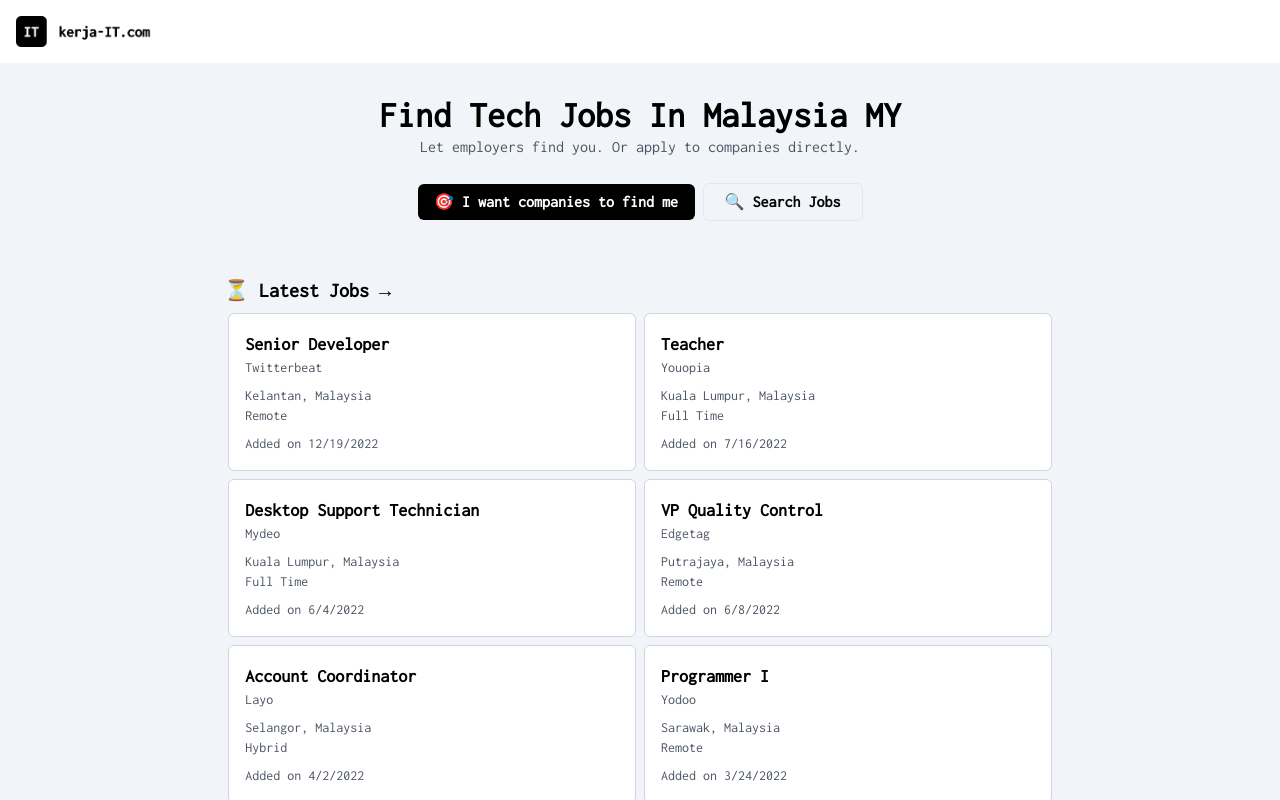
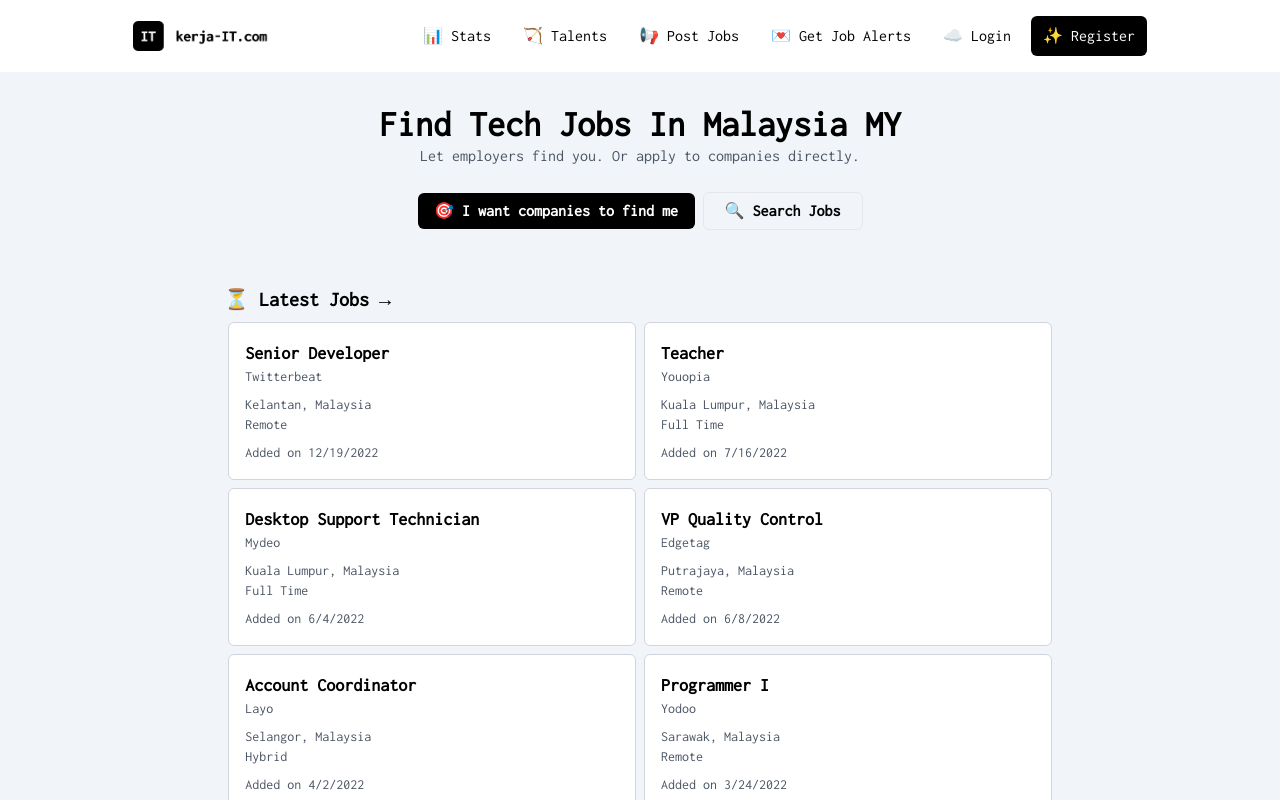
Before and after one commit to afeef97/kerja-it-clone, a React (Vite) app: page / in a window 1280 px wide. Shown: the top 800 px of the page. Built offline with nearby package versions, Linux system fonts and the light colour scheme.

Commit message:
Added links without href yet to header

```diff
--- a/src/components/Header.jsx
+++ b/src/components/Header.jsx
@@ -4,12 +4,12 @@
 
 const Header = () => {
     return (
-        <div className="flex justify-between items-center p-4">
-            <div>
+        <div className="flex justify-between lg:justify-center items-center lg:gap-32 p-4">
+            <div className="flex-shrink max-w-[150px]">
                 <img
                     src={logo}
                     alt="Kerja IT logo"
-                    className="w-[150px]"
+                    className=""
                 />
             </div>
             <div>
--- a/src/components/Navigation.jsx
+++ b/src/components/Navigation.jsx
@@ -2,14 +2,54 @@
 import Button from "./shared/Buttons";
 
 const Navigation = () => {
+    const linkClass =
+        "transition duration-300 whitespace-nowrap hover:bg-gray-200 px-3 py-2 rounded-md";
+
     return (
         <div className="w-full">
             {/* TODO: Add navigation functionality */}
             <Button
                 variation="ghost"
-                customStyle="w-full text-2xl md:hidden py-1 px-2">
+                customStyle="w-full text-3xl md:hidden py-1 px-2">
                 <i className="bi bi-list"></i>
             </Button>
+
+            <div className="hidden md:flex md:gap-2">
+                <a
+                    href=""
+                    className={linkClass}>
+                    📊 Stats
+                </a>
+                <a
+                    href=""
+                    className={linkClass}>
+                    🏹 Talents
+                </a>
+                <a
+                    href=""
+                    className={linkClass}>
+                    📢 Post Jobs
+                </a>
+                <a
+                    href=""
+                    className={linkClass}>
+                    💌 Get Job Alerts
+                </a>
+                <a
+                    href=""
+                    className={linkClass}>
+                    ☁️ Login
+                </a>
+                <a
+                    href=""
+                    className={
+                        linkClass +
+                        " " +
+                        "bg-black text-white hover:bg-slate-800 dura"
+                    }>
+                    ✨ Register
+                </a>
+            </div>
         </div>
     );
 };
```
